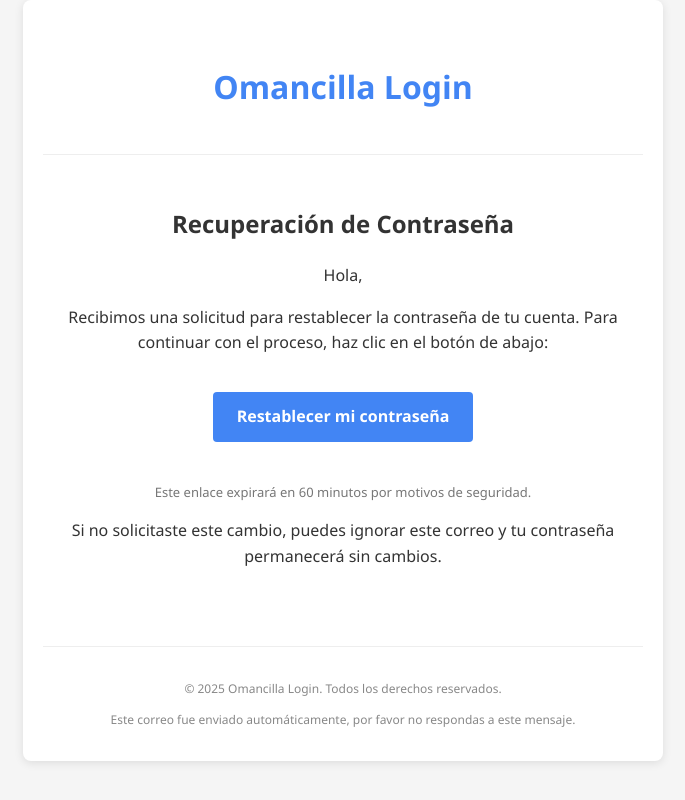
After one commit to MancillaO/AppLogin, a Flask app: template templates/email/correoRecuperacion.html in a window 1280 px wide. The commit adds this page. Shown: the whole page, without its empty margins (297-982 px from the left). Run offline with Flask 3, Linux system fonts and the light colour scheme; the template is opened without the code that fills it, so the values that code supplies are empty.

Commit message:
add password recovery email template and update user authentication methods

```diff
--- a/app.py
+++ b/app.py
@@ -34,6 +34,7 @@ def create_local_user(usuario, email, contrasena):
         'usuario': usuario.strip(),
         'email': email,
         'contrasena': hashed,
+        'auth_type': 'local',
     })
 
 def create_google_user(usuario, email, google_id):
@@ -41,6 +42,7 @@ def create_google_user(usuario, email, google_id):
         'usuario': usuario.strip(),
         'email': email,
         'google_id': google_id,
+        'auth_type': 'google',
     })
 
 def send_registration_notification(usuario, email):
@@ -122,8 +124,21 @@ def recuperar_contrasena():
 
             token = serializer.dumps(email)
             enlace = url_for('restablecer_contrasena', token=token, _external=True)
-            enviar_email(email, "Recuperación de contraseña",
-                        f'<a href="{enlace}">Restablecer contraseña</a>')
+
+            # Leer la plantilla HTML
+            with open('templates/email/correoRecuperacion.html', 'r', encoding='utf-8') as file:
+                template = file.read()
+
+            # Reemplazar el enlace en la plantilla
+            mensaje_html = template.replace('{enlace}', enlace)
+
+            # Enviar el correo con el HTML
+            enviar_email(
+                email,
+                "Recuperación de contraseña",
+                mensaje_html
+            )
+
             flash("Te hemos enviado un correo para recuperar tu contraseña.", "success")
         else:
             flash("El correo electrónico no está registrado.", "error")
@@ -202,5 +217,5 @@ def google_login_callback():
     return redirect(url_for('pagina_principal'))
 
 if __name__ == '__main__':
-    # app.run(debug=True)
-    app.run(ssl_context='adhoc', debug=True)
+    app.run(debug=True)
+    # app.run(ssl_context='adhoc', debug=True)
--- /dev/null
+++ b/templates/email/correoRecuperacion.html
@@ -0,0 +1,88 @@
+<!DOCTYPE html>
+<html>
+<head>
+    <meta charset="UTF-8">
+    <meta name="viewport" content="width=device-width, initial-scale=1.0">
+    <title>Recuperación de Contraseña</title>
+    <style>
+        body {
+            font-family: 'Segoe UI', Tahoma, Geneva, Verdana, sans-serif;
+            line-height: 1.6;
+            color: #333;
+            margin: 0;
+            padding: 0;
+            background-color: #f5f5f5;
+        }
+        .container {
+            max-width: 600px;
+            margin: 0 auto;
+            padding: 20px;
+            background-color: #ffffff;
+            border-radius: 8px;
+            box-shadow: 0 2px 10px rgba(0, 0, 0, 0.1);
+        }
+        .header {
+            text-align: center;
+            padding: 20px 0;
+            border-bottom: 1px solid #eee;
+        }
+        .header img {
+            max-width: 150px;
+            height: auto;
+        }
+        .content {
+            padding: 30px 20px;
+            text-align: center;
+        }
+        .button {
+            display: inline-block;
+            padding: 12px 24px;
+            margin: 20px 0;
+            background-color: #4285f4;
+            color: white;
+            text-decoration: none;
+            border-radius: 4px;
+            font-weight: bold;
+            text-align: center;
+        }
+        .button:hover {
+            background-color: #3367d6;
+        }
+        .footer {
+            margin-top: 30px;
+            text-align: center;
+            font-size: 12px;
+            color: #888;
+            padding-top: 20px;
+            border-top: 1px solid #eee;
+        }
+        .notice {
+            font-size: 13px;
+            color: #777;
+            margin-top: 20px;
+        }
+    </style>
+</head>
+<body>
+    <div class="container">
+        <div class="header">
+            <!-- Aquí puedes colocar tu logo -->
+            <h1 style="color: #4285f4;">Omancilla Login</h1>
+        </div>
+        <div class="content">
+            <h2>Recuperación de Contraseña</h2>
+            <p>Hola,</p>
+            <p>Recibimos una solicitud para restablecer la contraseña de tu cuenta. Para continuar con el proceso, haz clic en el botón de abajo:</p>
+
+            <a href="{enlace}" class="button">Restablecer mi contraseña</a>
+
+            <p class="notice">Este enlace expirará en 60 minutos por motivos de seguridad.</p>
+            <p>Si no solicitaste este cambio, puedes ignorar este correo y tu contraseña permanecerá sin cambios.</p>
+        </div>
+        <div class="footer">
+            <p>&copy; 2025 Omancilla Login. Todos los derechos reservados.</p>
+            <p>Este correo fue enviado automáticamente, por favor no respondas a este mensaje.</p>
+        </div>
+    </div>
+</body>
+</html>
```
Also changed, not shown: static/restablecer.css (+112 -111 lines), templates/restablecer_contrasena.html (+11 -6 lines).
